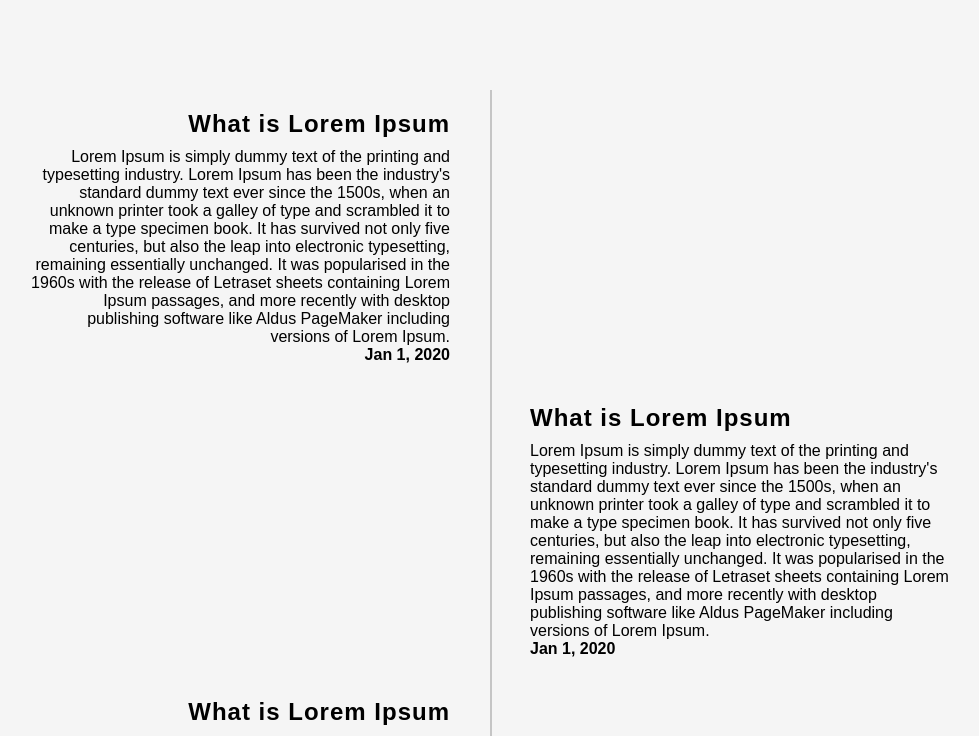
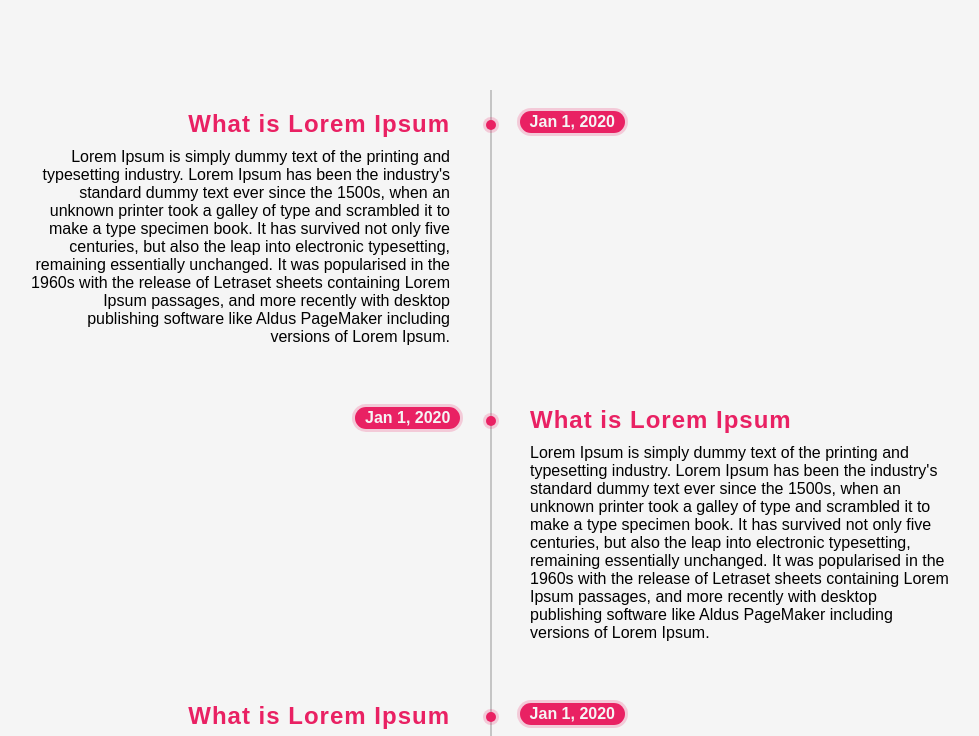
Before and after one commit to atakanteko/css-work-repo, a React (Create React App) app: page /timeline-version-2 in a window 1280 px wide. Shown: the top 736 px of the page, without its empty margins (150-1129 px from the left). Built offline with nearby package versions, Linux system fonts and the light colour scheme; a web font is replaced by a local one.

Commit message:
timeline version 2 done

```diff
--- a/src/styles/timeline-v2.module.css
+++ b/src/styles/timeline-v2.module.css
@@ -7,7 +7,7 @@ body {
 }
 
 .container {
-    width:1000px;
+    width: 1000px;
     margin: 50px auto;
     padding: 40px 0;
 }
@@ -56,11 +56,66 @@ body {
     clear:both;
 }
 
+.timeline .content {
+    padding-bottom: 20px;
+}
+
+.timeline ul li:nth-child(odd):before {
+    content: '';
+    position: absolute;
+    top: 30px;
+    right: -6px;
+    width: 10px;
+    height: 10px;
+    background: rgba(233, 33, 99, 1);
+    border-radius: 50%;
+    box-shadow: 0 0 0 3px rgba(233, 33, 99, 0.2);
+}
+
+.timeline ul li:nth-child(even):before {
+    content: '';
+    position: absolute;
+    top: 30px;
+    left: -4px;
+    width: 10px;
+    height: 10px;
+    background: rgba(233, 33, 99, 1);
+    border-radius: 50%;
+    box-shadow: 0 0 0 3px rgba(233, 33, 99, 0.2);
+}
+
 .timeline .content h3 {
     font-size: 24px;
     font-weight: 600;
     letter-spacing: 1px;
-    margin: 0;
+    margin: 0 0 10px 0;
     padding: 0;
-    margin-bottom: 10px;
+    color: rgba(233, 33, 99, 1);
 }
+
+.timeline .content p {
+    margin: 10px 0 0;
+    padding: 0;
+}
+
+.timeline ul li:nth-child(odd) .time {
+    position: absolute;
+    top: 21px;
+    right: -135px;
+    background: rgba(233, 33, 99, 1);
+    box-shadow: 0 0 0 3px rgba(233, 33, 99, 0.2);
+    padding: 2px 10px;
+    border-radius: 12px;
+    color: #F5F5F5;
+}
+
+.timeline ul li:nth-child(even) .time {
+    position: absolute;
+    top: 21px;
+    left: -135px;
+    padding: 2px 10px;
+    border-radius: 12px;
+    background: rgba(233, 33, 99, 1);
+    box-shadow: 0 0 0 3px rgba(233, 33, 99, 0.2);
+    color: #F5F5F5;
+}
```
